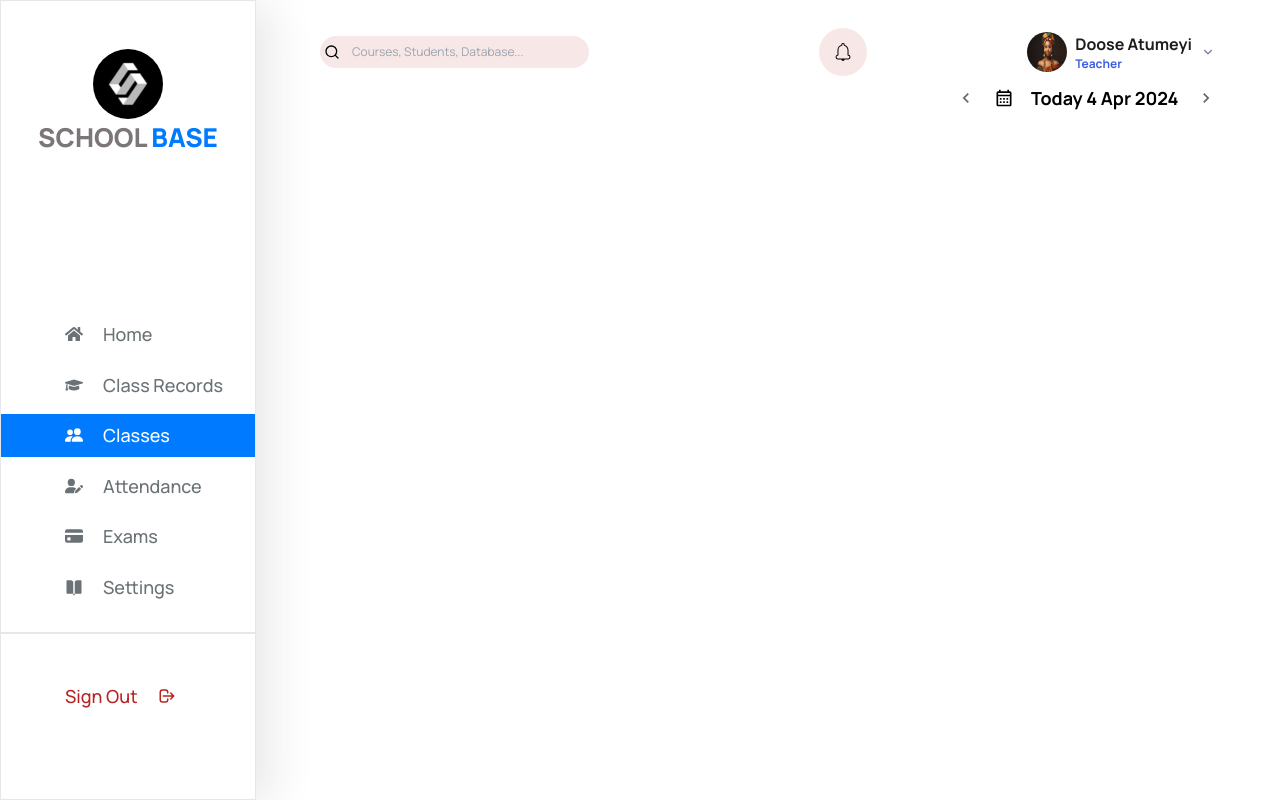
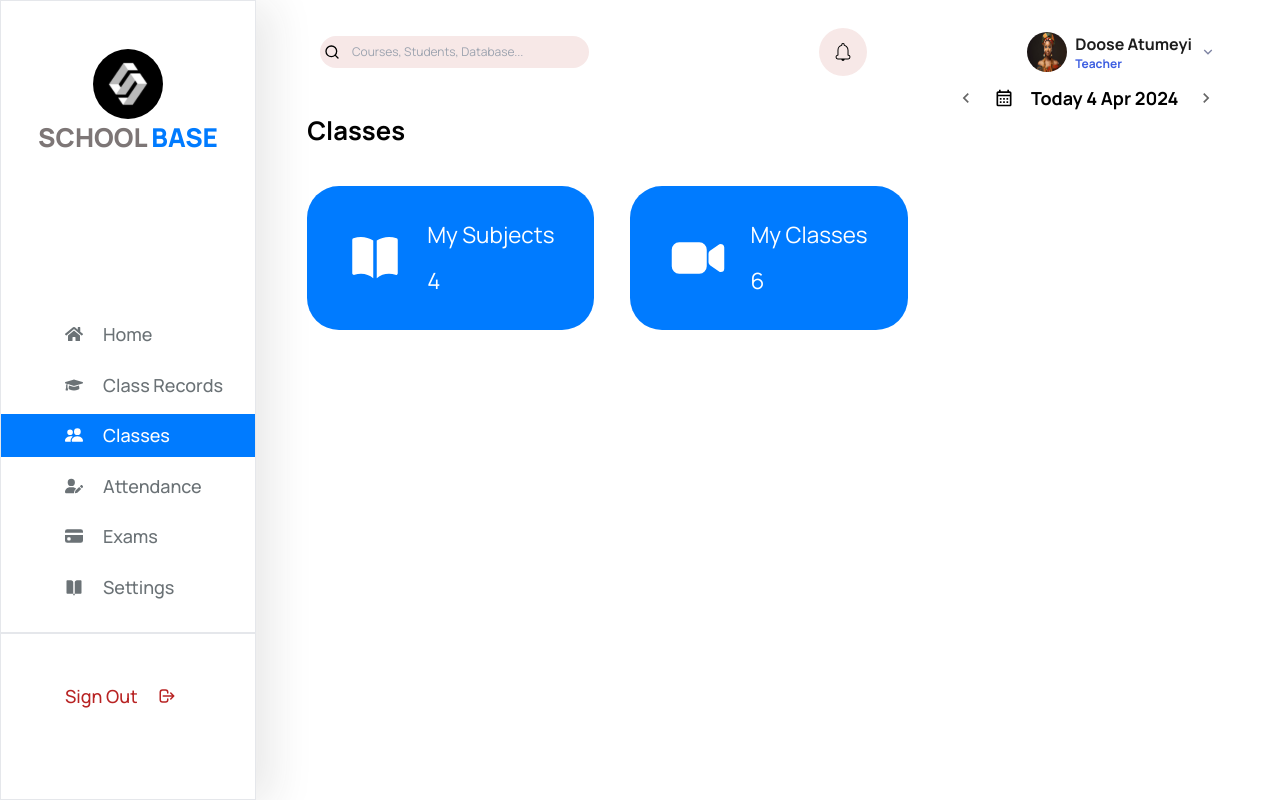
Before and after one commit to claire256/SchoolBaseProject, a React (Vite) app: page /teacher/dashboard/classes in a window 1280 px wide. Built offline with nearby package versions, Linux system fonts and the light colour scheme.

Commit message:
feat: started working on the classes pages for teachers

```diff
--- a/src/components/teachers-dashboard/Classes.jsx
+++ b/src/components/teachers-dashboard/Classes.jsx
@@ -2,6 +2,11 @@ import React, { useState } from "react";
 import Sidebar from "./Sidebar";
 import Header from "./Header";
 import { FaBars, FaTimes } from "react-icons/fa";
+import { HiBookOpen } from "react-icons/hi2";
+import { IoVideocam } from "react-icons/io5";
+import ClassesCard from "./ClassesCard";
+
+
 
 const Classes = () => {
   const [isOpen, setIsOpen] = useState(false);
@@ -9,9 +14,7 @@ const Classes = () => {
     <div className="flex flex-row h-screen">
       <Sidebar isOpen={isOpen} />
       <div className="lgss:w-4/5 w-full lgss:overflow-auto">
-        <div className="flex justify-between w-full">
-          <Header />
-          <div className="lgss:hidden pt-5 px-[5%]">
+        <div className="lgss:hidden pt-5 px-[5%] flex justify-end">
           {isOpen ? (
             <FaTimes
               onClick={() => setIsOpen(false)}
@@ -24,6 +27,17 @@ const Classes = () => {
             />
           )}
         </div>
+        <div className="flex flex-col justify-between w-full">
+          <Header />
+          <div className="px-[5%]">
+            <div className="flex text-[1.6em] font-bold">
+              <h1>Classes</h1>
+            </div>
+            <div className="flex lgss:flex-row flex-col gap-9 text-white mt-9">
+              <ClassesCard title="My Subjects" number={4} icon={HiBookOpen} />
+              <ClassesCard title="My Classes" number={6} icon={IoVideocam} />
+            </div>
+          </div>
         </div>
       </div>
     </div>
--- /dev/null
+++ b/src/components/teachers-dashboard/ClassesCard.jsx
@@ -0,0 +1,15 @@
+import React from "react";
+
+const ClassesCard = ({ title, number, icon: Icon }) => {
+  return (
+    <div className="bg-primary text-white py-8 px-10 rounded-[32px] text-[3.5em] flex justify-center items-center space-x-6">
+      {Icon && <Icon />}
+      <div className="flex flex-col space-y-3 text-[0.4em]">
+        <h2>{title}</h2>
+        <p>{number}</p>
+      </div>
+    </div>
+  );
+};
+
+export default ClassesCard;
--- a/src/pages/web-site/teachersOnboading/SignInPage.jsx
+++ b/src/pages/web-site/teachersOnboading/SignInPage.jsx
@@ -9,7 +9,7 @@ const SignInPage = () => {
     setIsPasswordVisible((prevState) => !prevState);
   }
   return (
-    <div className="flex bg-gray-100">
+    <div className="flex h-screen bg-gray-100">
       <div className="bg-signUpBg h-screen hidden lgss:flex lgss:w-1/2 flex-col justify-start items-start">
         <Link to={"/"} className="px-5 py-3">
           <h1 className="text-3xl sm:text-4xl font-semibold text-primary font-itim">
```
Lines whose indentation alone changed are shown as unchanged.
